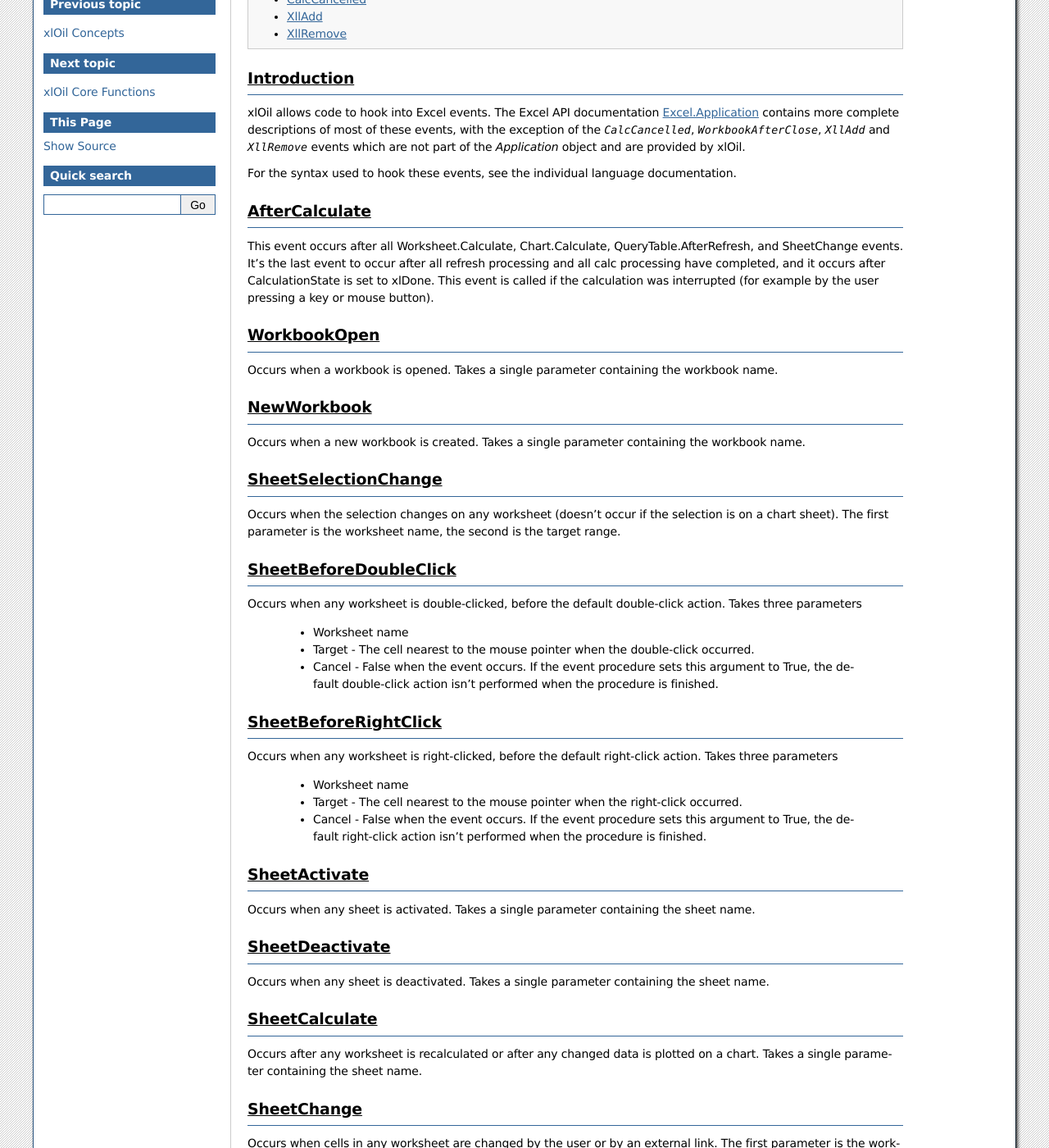
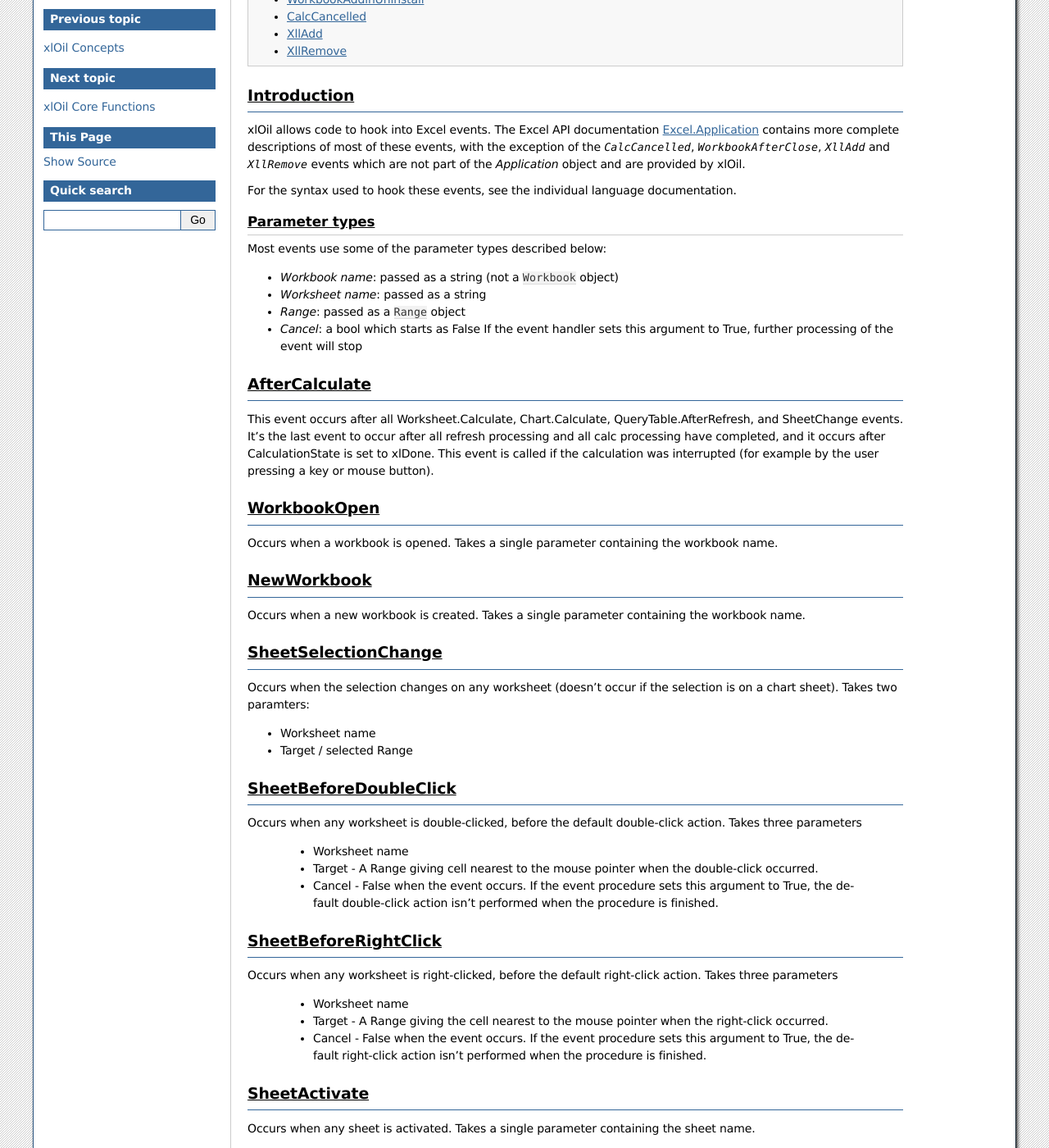
Before and after one commit to cunnane/xloil, a Sphinx documentation site: the page built from docs/source/Events.rst, in a window 1280 px wide and 1400 px high, scrolled down 542 px. Shown: the whole window at 82% size. Built offline with Sphinx 7.4.7, drawn with Linux system fonts in a browser that asks for light colours; some of the changed text lies outside the part shown.

Commit message:
Update documentation with recent changes on Ranges, PauseExcel and Events

```diff
--- a/docs/source/Events.rst
+++ b/docs/source/Events.rst
@@ -16,6 +16,16 @@
 
 For the syntax used to hook these events, see the individual language documentation.
 
+Parameter types
+===============
+Most events use some of the parameter types described below:
+
+* *Workbook name*: passed as a string (not a ``Workbook`` object)
+* *Worksheet name*: passed as a string
+* *Range*: passed as a ``Range`` object
+* *Cancel*: a bool which starts as False If the event handler sets this argument to True,
+  further processing of the event will stop
+
 AfterCalculate
 --------------
 
@@ -27,35 +37,37 @@
 
 WorkbookOpen
 ------------
-
 Occurs when a workbook is opened. Takes a single parameter containing the workbook name.
 
 NewWorkbook
 -----------
-
 Occurs when a new workbook is created. Takes a single parameter containing the workbook name.
 
 SheetSelectionChange
 --------------------
+Occurs when the selection changes on any worksheet (doesn't occur if the selection is on a
+chart sheet). Takes two paramters:
 
-Occurs when the selection changes on any worksheet (doesn't occur if the selection is on a chart sheet).
-The first parameter is the worksheet name, the second is the target range.
+* Worksheet name
+* Target / selected Range
 
 SheetBeforeDoubleClick
 ----------------------
-Occurs when any worksheet is double-clicked, before the default double-click action. Takes three parameters
+Occurs when any worksheet is double-clicked, before the default double-click action.
+Takes three parameters
 
  * Worksheet name
- * Target - The cell nearest to the mouse pointer when the double-click occurred.
+ * Target - A Range giving cell nearest to the mouse pointer when the double-click occurred.
  * Cancel - False when the event occurs. If the event procedure sets this argument to True, the default
    double-click action isn't performed when the procedure is finished.
 
 SheetBeforeRightClick
 ---------------------
-Occurs when any worksheet is right-clicked, before the default right-click action. Takes three parameters
+Occurs when any worksheet is right-clicked, before the default right-click action.
+Takes three parameters
 
  * Worksheet name
- * Target - The cell nearest to the mouse pointer when the right-click occurred.
+ * Target - A Range giving the cell nearest to the mouse pointer when the right-click occurred.
  * Cancel - False when the event occurs. If the event procedure sets this argument to True, the default
    right-click action isn't performed when the procedure is finished.
 
@@ -74,8 +86,11 @@
 
 SheetChange
 -----------
-Occurs when cells in any worksheet are changed by the user or by an external link.
-The first parameter is the worksheet name, the second is the changed range.
+Occurs when cells in any worksheet are changed by the user or by an external link. Takes
+two paramters:
+
+* Worksheet name
+* Changed Range
 
 WorkbookActivate
 ----------------
@@ -92,6 +107,8 @@
  * Workbook name
  * Cancel - False when the event occurs. If the event procedure sets this argument to True, the
    workbook doesn't close when the procedure is finished.
+
+The event is not called for each workbook when Excel exits.
 
 WorkbookBeforeSave
 ------------------
@@ -114,12 +131,12 @@
 WorkbookAfterClose
 ------------------
 Excel's *WorkbookBeforeClose* event is cancellable by the user so it is not possible to know if
-the workbook actually closed.  When xlOil calls `WorkbookAfterClose`, the workbook is certainly closed,
-but it may be some time since that closure happened.
+the workbook actually closed.  When xlOil calls `WorkbookAfterClose`, the workbook is certainly
+closed, but it may be some time since that closure happened. Takes a single parameter containing the
+workbook name.
 
-The event is not called for each workbook when xlOil exits.
-
-This event is not part of the *Excel* API.
+The event is not called for each workbook when xlOil exits. This event is not part of the
+*Excel.Application* API.
 
 WorkbookNewSheet
 ----------------
--- a/docs/source/Introduction.rst
+++ b/docs/source/Introduction.rst
@@ -1,6 +1,6 @@
-===========
+=====
 xlOil
-===========
+=====
 
 xlOil is a framework for linking programming languages with Excel language.
 That is, a way to write functions in a language of your choice and have them
--- a/docs/source/xlOil_Python/ModuleReference.rst
+++ b/docs/source/xlOil_Python/ModuleReference.rst
@@ -40,6 +40,7 @@
 
 .. autosummary::
 	workbooks
+	worksheets
 	app
 	active_worksheet
 	active_workbook
@@ -53,7 +54,7 @@
 	Workbooks
 	Worksheets
 
-.. autodata:: workbooks
+.. autodata:: workbooks, worksheets
 
 .. autofunction:: app
 
@@ -109,6 +110,9 @@
 	:members:
 	:inherited-members:
 	:undoc-members:
+
+.. autoclass:: PauseExcel
+	:members:
 
 RTD Functions
 -------------
```
Also changed, not shown: docs/source/xlOil_Python/Concepts.rst (+6 -12 lines), docs/source/xlOil_Python/ExcelApplication.rst (+80 -8 lines).
